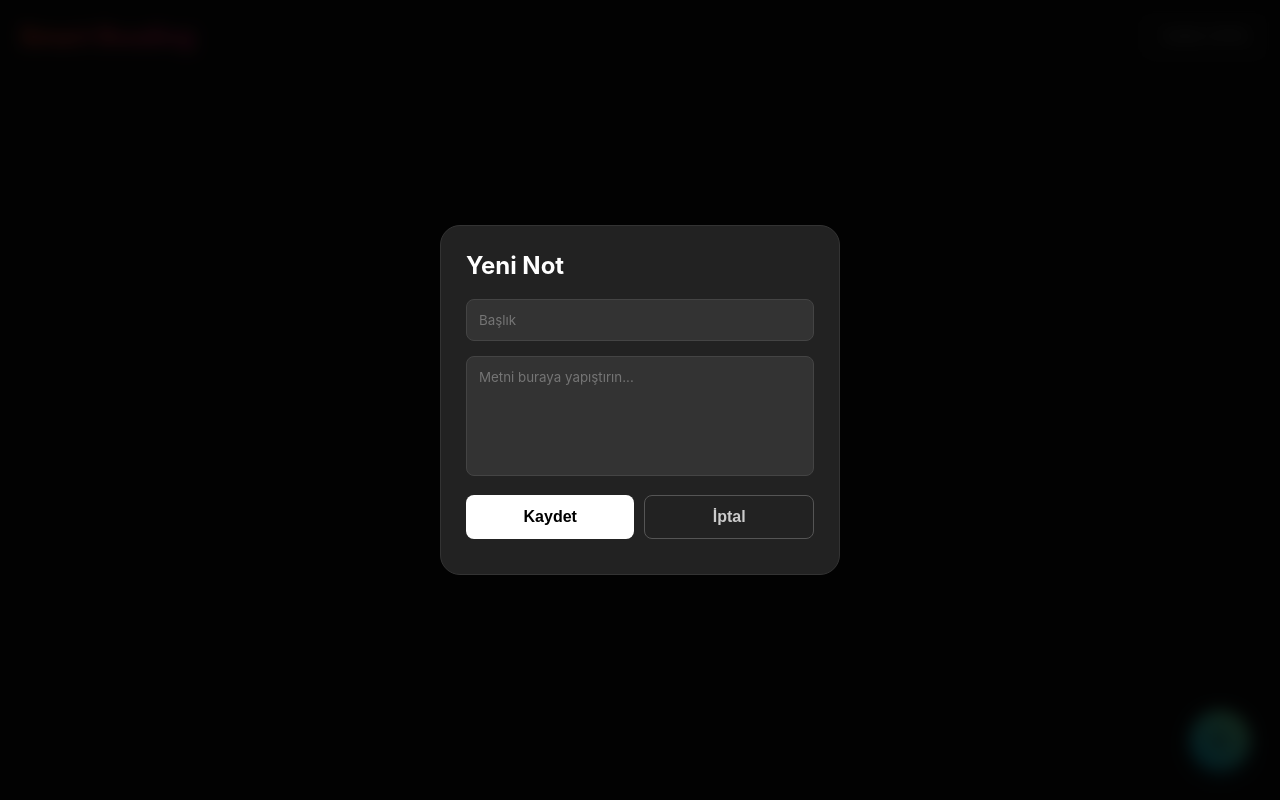
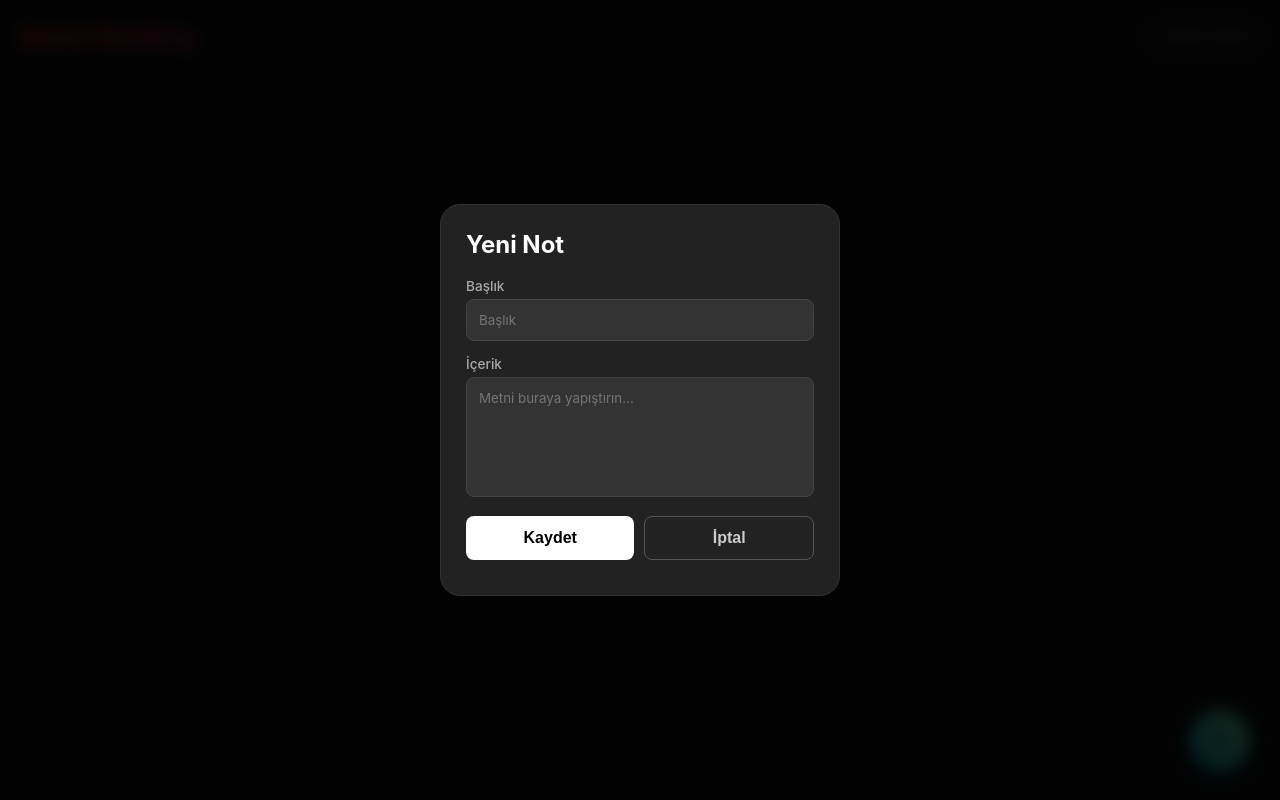
Before and after one commit to hasanmertozsoy/SmartReadingMvc, an ASP.NET Core app: page / in a window 1280 px wide, after a click that opens the changed part. Run offline with ASP.NET Core 8, Linux system fonts and the light colour scheme.

Commit message:
feat(ux): add aria-labels and form labels for accessibility
- Add `aria-label` to FAB button in `Views/Home/Index.cshtml` for screen reader support.
- Add visible `<label>` elements to input fields in `add-modal` to satisfy WCAG requirements.
- Add global `label` styling in `wwwroot/css/style.css` to align with dark theme.
- Verified with Playwright accessibility checks and visual inspection.

```diff
--- a/Views/Home/Index.cshtml
+++ b/Views/Home/Index.cshtml
@@ -18,7 +18,7 @@
             <button class="btn-outline" onclick="exportData()" style="width:auto; padding:8px 12px; font-size:12px;">Yedekle (JSON)</button>
         </div>
         <div id="note-list" class="note-list"></div>
-        <button class="fab" onclick="openModal('add-modal')">+</button>
+        <button class="fab" onclick="openModal('add-modal')" aria-label="Yeni Not Ekle">+</button>
     </div>
 
     <div id="reader-screen" class="screen">
@@ -30,7 +30,9 @@
     <div id="add-modal" class="modal">
         <div class="modal-content">
             <h2 style="margin-top:0">Yeni Not</h2>
+            <label for="inp-title">Başlık</label>
             <input type="text" id="inp-title" placeholder="Başlık">
+            <label for="inp-text">İçerik</label>
             <textarea id="inp-text" placeholder="Metni buraya yapıştırın..."></textarea>
             <div class="btn-group">
                 <button class="btn btn-primary" onclick="saveNewNote()">Kaydet</button>
--- a/wwwroot/css/style.css
+++ b/wwwroot/css/style.css
@@ -120,6 +120,11 @@ body {
 }
 @keyframes popUp { from { transform: scale(0.8); opacity: 0; } to { transform: scale(1); opacity: 1; } }
 
+label {
+    display: block; margin-bottom: 5px; font-size: 0.85rem; color: #aaa;
+    font-weight: 500;
+}
+
 input, textarea {
     width: 100%; background: #333; border: 1px solid #444;
     color: #fff; padding: 12px; border-radius: 8px; margin-bottom: 15px;
```
Also changed, not shown: .Jules/palette.md (added).
